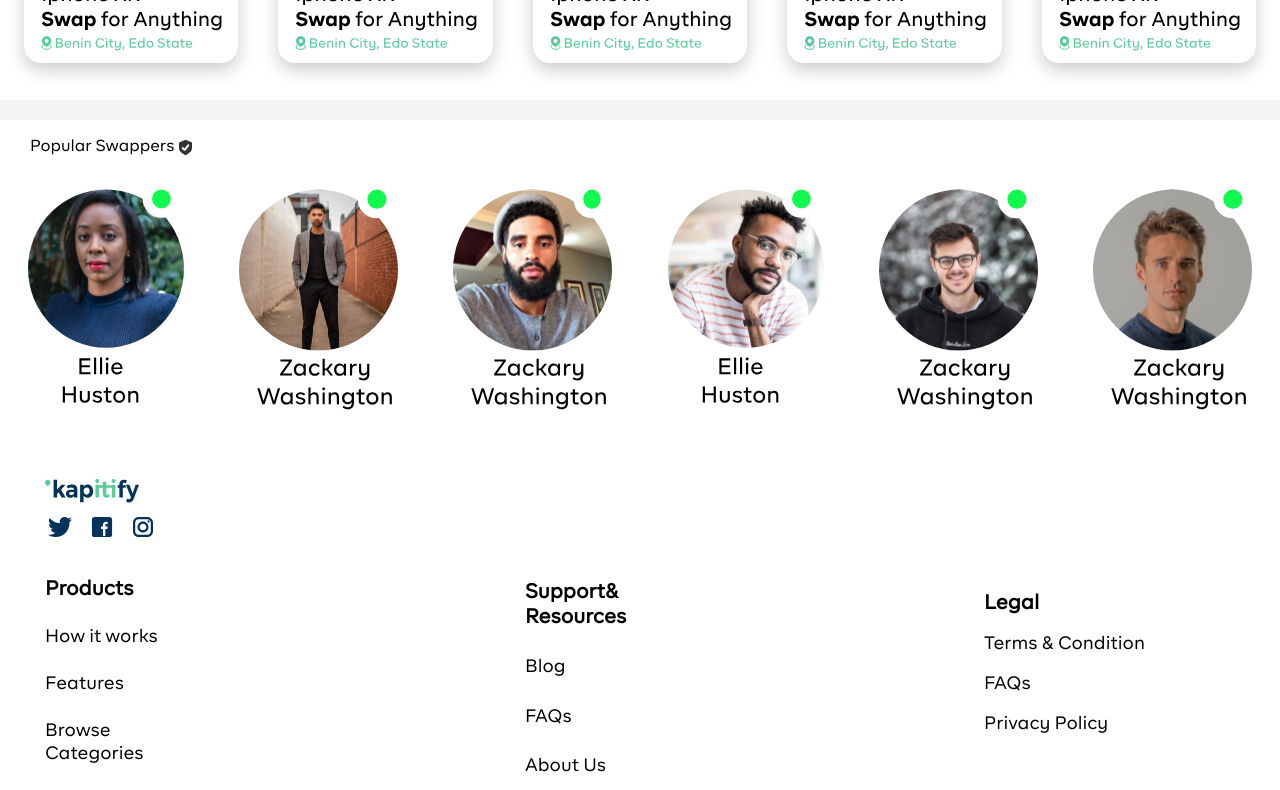
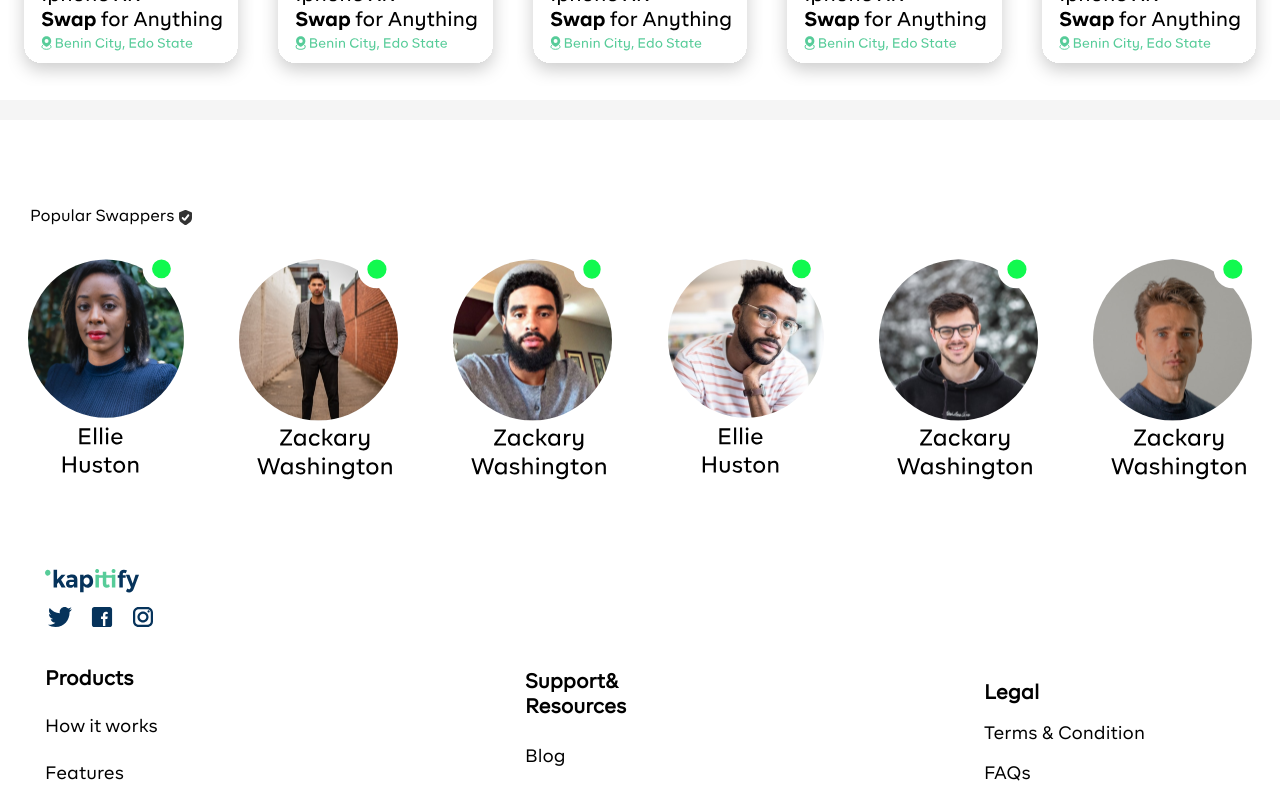
Before and after one commit to Xcoder03/kapitify1, a React (Create React App) app: page / in a window 1280 px wide. Shown: the part 1860-2650 px from the top of the page. Built offline with nearby package versions, Linux system fonts and the light colour scheme.

Commit message:
made an update

```diff
--- a/src/Styles.css
+++ b/src/Styles.css
@@ -281,14 +281,15 @@ body{
 }
 
 .foot{
-    height: 800px;
+    height: 960px;
     width: 100%;
     display: flex;
     flex-direction: column;
-    justify-content: space-between;
+    justify-content: space-evenly;
     align-items: center;
     margin-top: 20px;
     background-color: white;
+
 }
 .swappers{
     height: 300px;
@@ -413,7 +414,9 @@ body{
     flex-direction: column;
     justify-content: space-evenly;
     align-items: center;
+
 }
+
 .see:nth-child(1) img {
     margin-left: 7px;
 
@@ -556,7 +559,7 @@ body{
    }
    .first-footer{
     height: 680px;
-    margin-top: 30px;
+
    }
    .first-footer img{
     margin-left: 25px;
```
